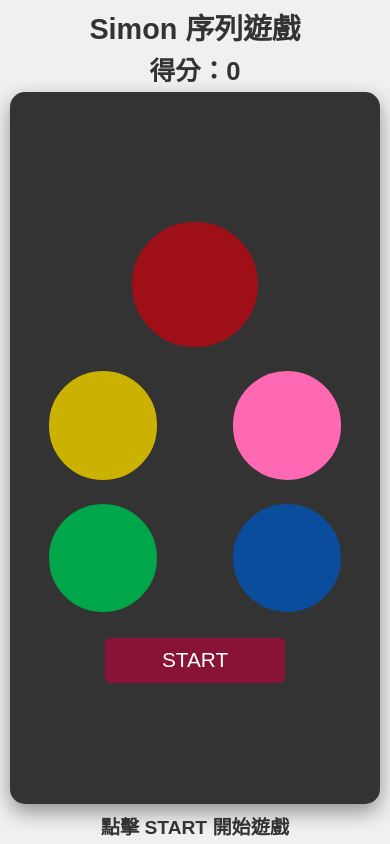
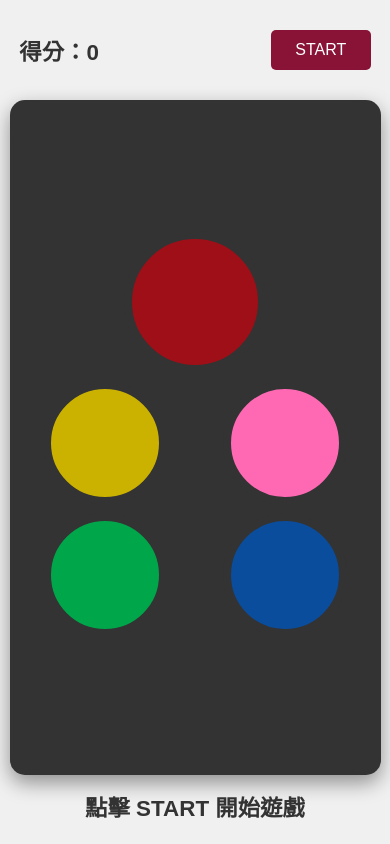
Before and after one commit to azq1231/memory-game, a plain HTML site: page index.html in a window 390 px wide. Drawn offline with Linux system fonts and the light colour scheme.

Commit message:
Add files via upload

```diff
--- a/index.html
+++ b/index.html
@@ -11,30 +11,39 @@
             align-items: center; /* 子元素在主軸（垂直）上居中 */
             justify-content: flex-start; /* 改為從頂部開始排列 */
             min-height: 100vh; /* 最小高度為視口高度 */
-            height: 100vh; /* 將 body 高度固定為視口高度 */
-            overflow: hidden; /* 強制隱藏超出內容，禁止滑動 */
+            /* height: 100vh; /* 如果需要強制不滾動，可以加上這個和 overflow: hidden; */
+            /* overflow: hidden; */
             background-color: #f0f0f0;
             font-family: sans-serif;
             margin: 0;
-            padding: 3px; /* 進一步減少 body 內邊距 */
+            padding: 10px; /* 添加一些內邊距 */
             box-sizing: border-box;
         }
 
-        h1 {
+        /* 移除 h1 的樣式 */
+        /* h1 {
             color: #333;
-            margin-top: 3px; /* 進一步減少上邊距 */
-            margin-bottom: 3px; /* 進一步減少下邊距 */
-            font-size: 1.8em; /* 縮小字體 */
+            margin-top: 0;
+            margin-bottom: 5px;
+            font-size: 2em;
             text-align: center;
-            flex-shrink: 0;
+        } */
+
+        /* 包含得分和開始按鈕的容器 */
+        #score-and-start-row {
+            display: flex; /* 使用 Flexbox 使子元素並排 */
+            align-items: center; /* 垂直居中 */
+            justify-content: space-between; /* 得分靠左，開始靠右 */
+            width: 90%; /* 容器寬度 */
+            max-width: 400px; /* 容器最大寬度 */
+            margin: 20px auto 15px auto; /* 增加頂部邊距，水平居中，並添加下方邊距 */
         }
 
         #score {
-            margin-bottom: 5px; /* 進一步減少下邊距 */
-            font-size: 1.6em; /* 縮小字體 */
+            margin: 0; /* 移除垂直邊距 */
+            font-size: 1.6em;
             font-weight: bold;
             color: #333;
-            flex-shrink: 0;
         }
 
         #game-container-new {
@@ -48,11 +57,12 @@
             background-color: #333;
             border-radius: 15px;
             box-shadow: 0 8px 20px rgba(0, 0, 0, 0.4);
-            padding: 8px; /* 減少內邊距 */
+            padding: 8px;
             box-sizing: border-box;
             flex-shrink: 0;
             flex-grow: 1; /* 佔滿 body 中剩餘的垂直空間 */
             justify-content: center; /* 在容器內部將行垂直居中 */
+            margin-top: 15px; /* 與上方容器隔開 */
         }
 
         .button-row {
@@ -60,8 +70,8 @@
             justify-content: center;
             align-items: center;
             width: 100%; /* 行佔滿容器寬度 */
-            margin-bottom: 8px; /* 進一步減少行之間的下邊距 */
-             gap: 12px; /* 進一步減少按鈕之間的間距 */
+            margin-bottom: 8px;
+             gap: 12px;
         }
 
         /* For rows with two buttons, spread them out */
@@ -71,27 +81,21 @@
 
 
         .game-button {
-            /* Responsive size */
-            /* Size relative to the row/container, aspect-ratio makes it square */
-            /* 進一步縮小按鈕寬度百分比 */
-            width: 35%; /* 針對兩個按鈕的行 (原 38%) */
-            aspect-ratio: 1; /* Make height equal to width */
-
-            border: 8px solid #333;
+            width: 35%; /* 針對兩個按鈕的行 */
+            aspect-ratio: 1;
+            border: 8px solid #333; /* 預設邊框顏色是這個深灰色 */
             border-radius: 50%;
             cursor: pointer;
-            transition: background-color 0.1s ease;
+            transition: background-color 0.1s ease; /* 保持原來的過渡 */
             user-select: none;
             box-sizing: border-box;
             position: static;
         }
 
-        /* Specific size for the single button in the first row */
          .centered-row .game-button {
-             /* 進一步縮小單個按鈕的寬度百分比 */
-             width: 40%; /* 針對一個按鈕的行 (原 45%) */
+             width: 40%; /* 針對一個按鈕的行 */
              aspect-ratio: 1;
-             margin: 0 auto; /* Center the single button */
+             margin: 0 auto;
          }
 
 
@@ -107,57 +111,77 @@
             filter: brightness(1.3);
         }
 
+        /* 點亮按鈕的樣式（保持原來的，沒有增強視覺效果） */
         .game-button.lit {
-            box-shadow: 0 0 20px 5px rgba(255, 255, 255, 0.8);
-            filter: none;
+            filter: brightness(2.2); /* 保持原來的 filter 效果 */
+            box-shadow: 0 0 30px rgba(255, 255, 255, 1); /* 保持原來的 box-shadow */
+            z-index: 1;
         }
 
-        #start-button-bottom {
-            /* Size and styling */
-             width: 180px;
-             height: 45px;
-             font-size: 1.3em;
+        #start-button-center {
+            /* 尺寸和樣式（在 score-and-start-row 容器內） */
+             width: 150px; /* 調整寬度 */
+             height: 40px; /* 調整高度 */
+             font-size: 1.2em; /* 調整字體大小 */
              background-color: #881337;
              color: white;
              border: none;
              border-radius: 5px;
              cursor: pointer;
              transition: background-color 0.2s ease;
-             margin-top: 10px;
              text-align: center;
-             flex-shrink: 0;
+             display: flex; /* 用於內部文字居中 */
+             align-items: center;
+             justify-content: center;
+             margin: 0; /* 垂直邊距由父容器控制 */
+        }
+
+        #start-button-center:hover {
+             background-color: #a11641;
+        }
+
+         #start-button-center:active {
+             background-color: #6a0e2c;
         }
 
         #status {
-            margin-top: 8px;
-            font-size: 1.2em;
+            margin-top: 15px; /* 與遊戲容器隔開 */
+            margin-bottom: 10px; /* 下邊距 */
+            font-size: 1.4em;
             min-height: 1.5em;
             color: #333;
             font-weight: bold;
             text-align: center;
-            flex-shrink: 0;
         }
 
-        /* Media query for very small screens */
-        @media (max-height: 650px) { /* 調整斷點高度 */
-             h1 { font-size: 1.6em; margin-bottom: 3px; }
-             #score { font-size: 1.4em; margin-bottom: 3px; }
-             #status { font-size: 1.1em; margin-top: 8px; }
+        /* Media Query adjustments */
+         @media (max-height: 650px) {
+             /* 移除 h1 相關的 media query */
+             /* h1 { font-size: 1.8em; margin-bottom: 3px; } */
+             #score-and-start-row { margin-top: 15px; margin-bottom: 10px; } /* 調整容器邊距 */
+             #score { font-size: 1.4em; }
+             #start-button-center { width: 120px; height: 35px; font-size: 1em; }
+             #game-container-new { margin-top: 10px; margin-bottom: 10px; }
+             #status { font-size: 1.2em; margin-top: 10px; }
              .button-row { margin-bottom: 6px; gap: 8px; }
-             .game-button { border-width: 5px; } /* 縮小邊框 */
-             #start-button-bottom { width: 150px; height: 40px; font-size: 1.1em; margin-top: 8px; }
+             .game-button { border-width: 6px; }
          }
-         @media (max-width: 400px) { /* 當視口寬度小於 400px 時 */
-             /* 可以在這裡進一步為窄螢幕微調水平佈局，如果需要的話 */
-         }
+          @media (max-width: 400px) {
+              #score-and-start-row { width: 95%; }
+              #score { font-size: 1.4em; }
+              #start-button-center { width: 100px; font-size: 1em; }
+              .button-row { gap: 6px; }
+          }
+
 
     </style>
 </head>
 <body>
 
-    <h1>Simon 序列遊戲</h1>
-
-    <div id="score">得分：0</div>
+    <div id="score-and-start-row">
+        <div id="score">得分：0</div>
+        <button id="start-button-center">START</button>
+    </div>
 
     <div id="game-container-new">
         <div class="button-row centered-row">
@@ -172,15 +196,13 @@
             <button class="game-button" id="button-blue" data-index="4"></button>
         </div>
 
-        <button id="start-button-bottom">START</button>
-    </div>
+    </div> <div id="status">點擊 START 開始遊戲</div>
 
-    <div id="status">點擊 START 開始遊戲</div>
 
     <script>
         // Get only the colored game buttons
         const gameButtons = document.querySelectorAll('.game-button');
-        const startButton = document.getElementById('start-button-bottom'); // 注意 ID 已改變
+        const startButton = document.getElementById('start-button-center'); // 注意 ID 已改變
         const statusDisplay = document.getElementById('status');
         const scoreDisplay = document.getElementById('score');
 
@@ -271,7 +293,7 @@
             isDuringSequence = true;
             disableGameButtons(); // Disable clicks during sequence display
             statusDisplay.textContent = '看我點亮...';
-            // startButton.style.display = 'none'; // Hide start button while sequence is showing (already hidden after start)
+            startButton.style.display = 'none'; // Hide start button while sequence is showing
 
             await sleep(1200); // Initial delay before showing sequence
 
@@ -376,16 +398,17 @@
 
             // Ensure buttons are disabled and start button is hidden before sequence
              disableGameButtons();
-             startButton.style.display = 'none';
+             startButton.style.display = 'none'; // 隱藏開始按鈕
 
              // Wait a moment for context to resume if needed, then start round
             setTimeout(() => {
                  statusDisplay.textContent = '遊戲開始！';
                  level = 0; // Ensure level is 0 at the very start
+                 scoreDisplay.textContent = `得分：${level}`; // 重設得分顯示為 0
                  sequence = []; // Clear any previous sequence
                  userSequence = []; // Clear user sequence
                  nextRound(); // Start the first round
-            }, 200); // Small delay to help with audio context
+            }, 200); // 小延遲
         }
 
         // Add event listeners to the colored game buttons
@@ -398,7 +421,9 @@
         startButton.addEventListener('click', startGame);
 
         // Initial state: game buttons are disabled, start button is visible
-        // disableGameButtons(); // Already done in the loop above
+         disableGameButtons(); // 確保遊戲按鈕初始是禁用的
+         startButton.style.display = 'flex'; // 確保開始按鈕初始是顯示的
+
 
     </script>
 </body>
```
